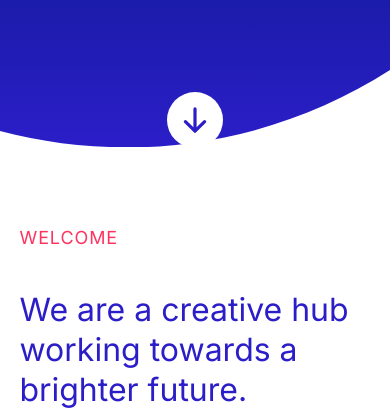
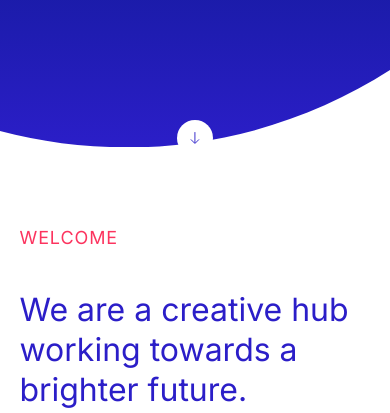
Before and after one commit to anttisalo/theplanetlife, a Gatsby site: page / in a window 390 px wide. Shown: the part 736-1149 px from the top of the page. Built offline with nearby package versions, Linux system fonts and the light colour scheme; Gatsby itself is replaced by a stand-in of ours.

Commit message:
Arrow link placed and Hero improved

```diff
--- a/src/components/Header.js
+++ b/src/components/Header.js
@@ -21,15 +21,17 @@ const HeaderStyled = styled.header`
 
   @media (min-width: ${({ theme: { breakpoints } }) =>
       breakpoints.fromTabletLandscapeUp}) {
+    position: absolute;
+    top: 0;
+    left: 0;
+    width: 100%;
+    height: 7.625rem;
     padding-right: 5%;
     padding-left: 5%;
   }
 
   .animation-end & {
     position: fixed;
-    top: 0;
-    left: 0;
-    width: 100%;
     padding-top: 1.1875rem;
     padding-bottom: 1.1875rem;
     background-color: rgba(255, 255, 255, 1);
--- a/src/components/Hero.js
+++ b/src/components/Hero.js
@@ -2,6 +2,7 @@ import React, { useEffect, useRef } from 'react';
 import styled, { css } from 'styled-components';
 import gsap from 'gsap';
 import { ScrollTrigger } from 'gsap/ScrollTrigger';
+import { Link } from 'gatsby';
 import Para from './Paragraph';
 
 const HeroStyled = styled.div`
@@ -38,6 +39,25 @@ const ScrollingContainer = styled.div`
   }
 `;
 
+const ContentGrid = styled.div`
+  @media (min-width: ${({ theme: { breakpoints } }) =>
+      breakpoints.fromTabletLandscapeUp}) {
+    margin: 7.625rem auto 0;
+    width: 100%;
+    max-width: 80rem;
+    height: calc(100vh - 7.625rem);
+    display: grid;
+    grid-template-columns: 1fr 1fr;
+  }
+`;
+
+const ContentGridCell = styled.div`
+  @media (min-width: ${({ theme: { breakpoints } }) =>
+      breakpoints.fromTabletLandscapeUp}) {
+    position: relative;
+  }
+`;
+
 const titleDefaultStyle = css`
   font-size: 1.125rem;
   color: var(--color-white);
@@ -53,18 +73,14 @@ const titleDefaultStyle = css`
   @media (min-width: ${({ theme: { breakpoints } }) =>
       breakpoints.fromTabletLandscapeUp}) {
     position: absolute;
-    top: 35%;
-    left: 40%;
-    transform: translateX(-70%);
+    top: 25%;
+    left: 12%;
     max-width: 30ch;
   }
 
   @media (min-width: ${({ theme: { breakpoints } }) =>
       breakpoints.fromRegularDesktopUp}) {
-    font-size: 2.25rem;
-    max-width: 22ch;
-    padding-left: 0rem;
-    padding-right: 4rem;
+    font-size: 1.75rem;
   }
 `;
 
@@ -83,7 +99,9 @@ const Title2 = styled(Para)`
 
   @media (min-width: ${({ theme: { breakpoints } }) =>
       breakpoints.fromTabletLandscapeUp}) {
+    span {
       opacity: 0;
+    }
   }
 `;
 
@@ -104,19 +122,22 @@ const GlobeStyled = styled.iframe`
   @media (min-width: ${({ theme: { breakpoints } }) =>
       breakpoints.fromTabletLandscapeUp}) {
     position: absolute;
-    left: 50%;
-    top: 25%;
-    width: 60vmin;
-    height: 60vmin;
+    left: 0;
+    top: 0;
+    width: calc(100vh - 7.625rem);
+    height: calc(100vh - 7.625rem);
+  }
+
+  @media (min-width: ${({ theme: { breakpoints } }) =>
+      breakpoints.fromTabletLandscapeUp}) and (orientation: landscape) {
+    left: -25%;
   }
 
   @media (min-width: ${({ theme: { breakpoints } }) =>
       breakpoints.fromRegularDesktopUp}) {
     position: absolute;
-    left: 50%;
-    top: 20%;
-    width: 70vmin;
-    height: 70vmin;
+    width: calc(100vh - 7.625rem);
+    height: calc(100vh - 7.625rem);
   }
 `;
 
@@ -146,29 +167,25 @@ const ClippingSvg = styled.svg`
   fill: var(--color-white);
 `;
 
-const ArrowDownWrapper = styled.div`
-  background-color: var(--color-white);
-  border-radius: 50%;
+const ArrowDown = styled.svg`
   position: absolute;
   bottom: 0;
   left: 50%;
-  -webkit-transform: translateX(-50%);
-  -ms-transform: translateX(-50%);
-  transform: translateX(-50%);
-  padding: 0.75rem;
-  display: flex;
-  align-items: center;
-  justify-content: center;
-
-  svg {
-    fill: var(--color-blue-light);
+  stroke: var(--color-blue-light);
+  fill: none;
   width: 2em;
   height: 2em;
-  }
+  background-color: white;
+  border-radius: 50%;
+  padding: 0.75rem;
+  transform: translate(-50%, 25%);
+  z-index: 2;
 
   @media (min-width: ${({ theme: { breakpoints } }) =>
-      breakpoints.fromBigDesktopUp}) {
-    bottom: 8%;
+      breakpoints.fromTabletLandscapeUp}) {
+    bottom: -200%;
+    left: 0;
+    transform: translate(50%, 0);
   }
 `;
 
@@ -199,7 +216,7 @@ export default function Hero(props) {
 
     if (window.matchMedia('(min-width: 900px)').matches) {
       timeline.to('#title1', { opacity: 0, duration: 2 });
-      timeline.to('#title2', { opacity: 1, duration: 2 });
+      timeline.to('#title2 > span', { opacity: 1, duration: 2 });
     }
   });
 
@@ -207,18 +224,36 @@ export default function Hero(props) {
     <HeroStyled id="hero" ref={heroRef}>
       <ScrollingContainer>
         {Header}
+        <ContentGrid>
+          <ContentGridCell>
             <Title1 level={1} id="title1" color="white">
               The condition in which future generations will inherit our planet
               depends on our attitude and the actions we take today.
             </Title1>
             <Title2 level={1} id="title2" color="white">
+              <span>
                 It’s time to unlock the world's knowledge and turn a sustainable
                 society into a reality.
+              </span>
+              <a href="#WelcomeSection" aria-label="To welcome section">
+                <ArrowDown viewBox="0 0 20 26">
+                  <path
+                    d="M18.6758 16.0547L9.83695 24.8935L0.998112 16.0547"
+                    strokeWidth="2"
+                    strokeLinejoin="round"
+                  />
+                  <line x1="9.80859" y1="24" x2="9.80859" strokeWidth="2" />
+                </ArrowDown>
+              </a>
             </Title2>
+          </ContentGridCell>
+          <ContentGridCell>
             <GlobeStyled
               tabIndex="-1"
               src="https://tender-wing-c45ced.netlify.app/"
             />
+          </ContentGridCell>
+        </ContentGrid>
         <RoundedEndWrapper>
           <ClippingSvg
             viewBox="0 0 1440 282"
@@ -227,15 +262,6 @@ export default function Hero(props) {
           >
             <path d="M0 220.851L0 282H1440V0.327148C1157.23 177.543 822.829 280 464.5 280C304.039 280 148.377 259.455 0 220.851Z" />
           </ClippingSvg>
-          <ArrowDownWrapper>
-            <svg viewBox="0 0 20 20" xmlns="http://www.w3.org/2000/svg">
-              <path
-                fillRule="evenodd"
-                d="M16.707 10.293a1 1 0 010 1.414l-6 6a1 1 0 01-1.414 0l-6-6a1 1 0 111.414-1.414L9 14.586V3a1 1 0 012 0v11.586l4.293-4.293a1 1 0 011.414 0z"
-                clipRule="evenodd"
-              />
-            </svg>
-          </ArrowDownWrapper>
         </RoundedEndWrapper>
       </ScrollingContainer>
     </HeroStyled>
```
Lines whose indentation alone changed are shown as unchanged.
